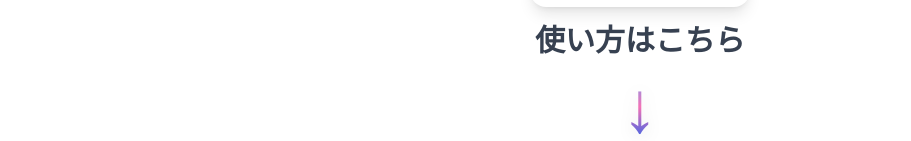
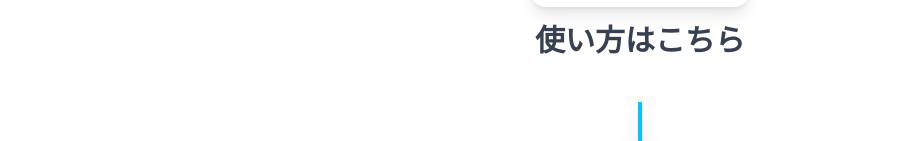
Before and after one commit to matsu128/FesSnap, a Next.js app: page / in a window 1280 px wide. Shown: the part 658-799 px from the top of the page, without its empty margins (0-911 px from the left). Built offline with nearby package versions, Linux system fonts and the light colour scheme; a web font is replaced by a local one.

Commit message:
ハンバーガーメニューをホームボタンに変更、QRコードタップで/eventsに遷移

```diff
--- a/components/organisms/LPMain.js
+++ b/components/organisms/LPMain.js
@@ -90,7 +90,7 @@ export default function LPMain() {
         <div className="fixed top-0 left-0 w-full h-full bg-black/40 z-50 flex items-center justify-center" onClick={() => setShowMenu(false)}>
           <div className="bg-white rounded-2xl shadow-xl p-8 min-w-[240px] max-w-[90vw] flex flex-col gap-4" onClick={e => e.stopPropagation()}>
             <Button onClick={() => { router.push('/auth/line'); setShowMenu(false); }} className="w-full text-base py-3 bg-slate-700">ログイン</Button>
-            <Button onClick={() => { router.push('/admin'); setShowMenu(false); }} className="w-full text-base py-3 bg-blue-600">新規イベント作成</Button>
+            <Button onClick={() => { router.push('/events'); setShowMenu(false); }} className="w-full text-base py-3 bg-blue-600">ホーム</Button>
           </div>
         </div>
       )}
@@ -160,7 +160,7 @@ export default function LPMain() {
           </div>
           {/* QRコード画像カード */}
           <div className="flex flex-col items-center w-full mb-4">
-            <div className="bg-white rounded-2xl shadow-lg p-3 max-w-[150px] md:max-w-[180px] lg:max-w-[220px] w-full aspect-square flex items-center justify-center cursor-pointer" onClick={() => setShowQRModal(true)}>
+            <div className="bg-white rounded-2xl shadow-lg p-3 max-w-[150px] md:max-w-[180px] lg:max-w-[220px] w-full aspect-square flex items-center justify-center cursor-pointer" onClick={() => router.push('/events')}>
               <img src="/QR_code.jpg" alt="QRコード" className="w-full h-full object-contain rounded-xl aspect-square" />
             </div>
             {/* 使い方はこちら文言 */}
@@ -171,8 +171,8 @@ export default function LPMain() {
               }}>使い方はこちら</span>
             </div>
             {/* 下向き矢印アニメーション */}
-            <div className="flex justify-center mt-1 mb-2">
-              <span className="block text-5xl md:text-6xl lg:text-7xl text-transparent bg-clip-text bg-gradient-to-b from-blue-400 via-pink-400 to-blue-600 animate-bounce-slow select-none" style={{filter:'drop-shadow(0 2px 8px rgba(0,0,0,0.10))'}}>
+            <div className="flex justify-center mt-2 mb-6 overflow-visible">
+              <span className="block text-6xl md:text-7xl lg:text-8xl font-black text-[#00c6fb] select-none" style={{filter:'drop-shadow(0 2px 8px rgba(0,0,0,0.10))', lineHeight: '1'}}>
                 ↓
               </span>
             </div>
```
